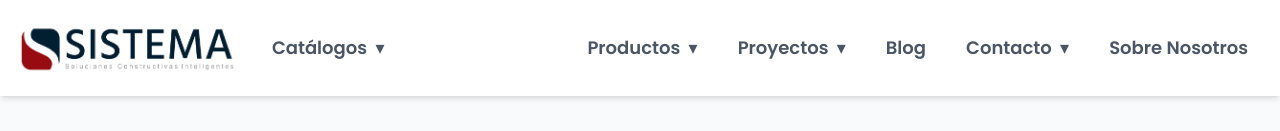
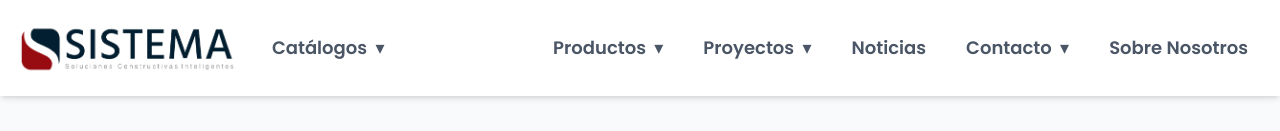
Before and after one commit to Juanith0xx/s_muebles, a React (Vite) app: page /proyectos/proyectos_emblematicos in a window 1280 px wide. Shown: the top 131 px of the page. Built offline with nearby package versions, Linux system fonts and the light colour scheme.

Commit message:
update final v3

```diff
--- a/src/components/Navbar.jsx
+++ b/src/components/Navbar.jsx
@@ -49,7 +49,7 @@ const menus = [
     ],
   },
   {
-    label: "Blog",
+    label: "Noticias",
     icon: <PenLine size={24} />,
     href: "/noticias",
   },
--- a/src/components/WhatsAppBubble.jsx
+++ b/src/components/WhatsAppBubble.jsx
@@ -2,7 +2,7 @@ import { useEffect, useState } from "react";
 import { FaWhatsapp } from "react-icons/fa";
 
 const WhatsAppBubble = () => {
-  const phoneNumber = "56912345678"; // Tu número sin +
+  const phoneNumber = "56992319956"; // Tu número sin +
 
   const [bounce, setBounce] = useState(false);
 
--- a/src/pages/Catalogos/PuertasHPL.jsx
+++ b/src/pages/Catalogos/PuertasHPL.jsx
@@ -1,8 +1,12 @@
 import React from 'react'
+import PageNotFound from  "./"
 
 const PuertasHPL = () => {
   return (
-    <div>PuertasHPL</div>
+    <>
+    <PageNotFound />
+    </>
+
   )
 }
 
--- a/src/pages/PEmblematicos.jsx
+++ b/src/pages/PEmblematicos.jsx
@@ -84,7 +84,7 @@ const secciones = [
      ],
   },
    {
-    titulo: "COK",
+    titulo: "Consulta Oftalmológica Kennedy COK",
     descripcion: ``,
     imagenes: [
       { src: "/img/Emblematicos/COK/Cielo_COK.webp", descripcion: "" },
```
